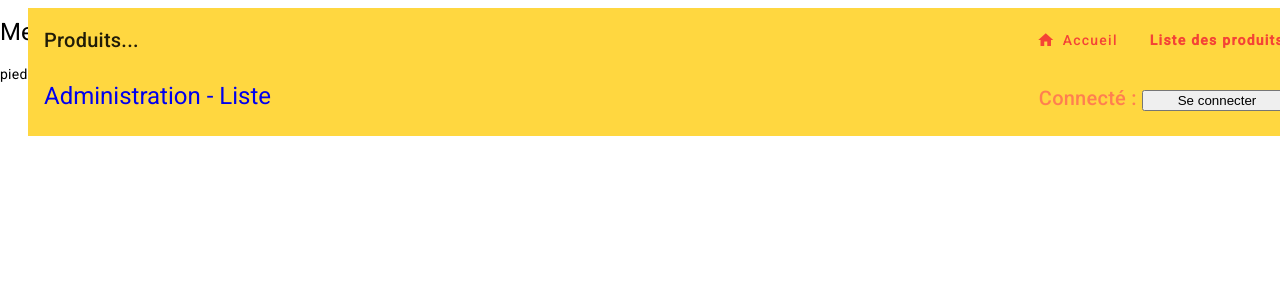
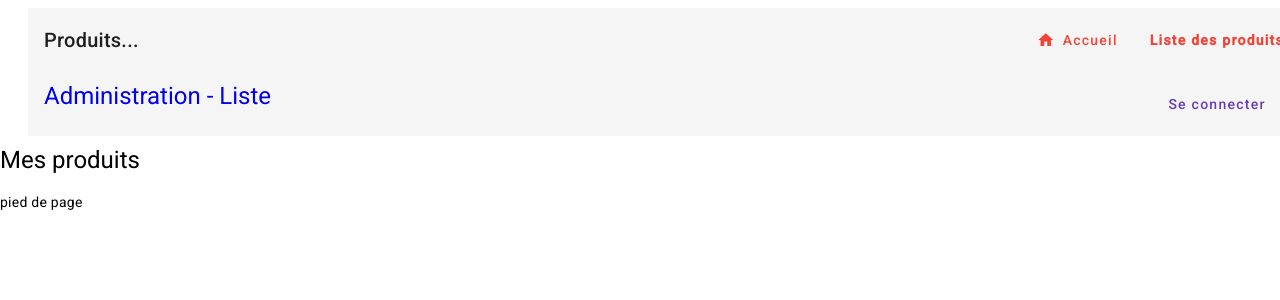
Before and after one commit to TITAN-85/ANGULAR, an Angular app: page /produit in a window 1280 px wide. Shown: the top 300 px of the page. Built offline with nearby package versions, Linux system fonts and the light colour scheme; no server answers.

Commit message:
material desing done

```diff
--- a/src/app/app.module.ts
+++ b/src/app/app.module.ts
@@ -15,6 +15,8 @@ import { BrowserAnimationsModule } from '@angular/platform-browser/animations';
 import {MatButtonModule} from '@angular/material/button';
 import {MatIconModule} from '@angular/material/icon';
 import {MatToolbarModule} from '@angular/material/toolbar';
+import {MatCardModule} from '@angular/material/card';
+
 
 
 
@@ -37,7 +39,8 @@ import {MatToolbarModule} from '@angular/material/toolbar';
     BrowserAnimationsModule,
     MatButtonModule,
     MatIconModule,
-    MatToolbarModule
+    MatToolbarModule,
+    MatCardModule
   ],
   providers: [],
   bootstrap: [AppComponent]
--- a/src/app/detail/detail.component.html
+++ b/src/app/detail/detail.component.html
@@ -5,3 +5,26 @@
     <p>Nom : {{biere?.nom}}</p>
     <p>Brasserie : {{biere?.brasserie}}</p>
 </article>
+
+
+
+<mat-card class="carte-produit">
+  <mat-card-header>
+    <mat-card-title>Nom: {{biere?.nom}}</mat-card-title>
+    <mat-card-subtitle>Brasserie: {{biere?.brasserie}}</mat-card-subtitle>
+  </mat-card-header>
+
+  <img mat-card-image src="https://via.placeholder.com/250" alt="Photo d'un produit">
+
+  <mat-card-content>
+    <p>
+<!--      Brasserie: -->
+      {{biere?.description}}
+    </p>
+  </mat-card-content>
+
+  <mat-card-actions>
+    <button mat-button><mat-icon> Modifier </mat-icon></button>
+    <button mat-button><mat-icon> Delete </mat-icon></button>
+  </mat-card-actions>
+</mat-card>
--- a/src/app/detail/detail.component.scss
+++ b/src/app/detail/detail.component.scss
@@ -0,0 +1,4 @@
+.carte-produit{
+  max-width: 300px;
+  margin: 16px;
+}
--- a/src/app/entete/entete.component.html
+++ b/src/app/entete/entete.component.html
@@ -1,5 +1,5 @@
 
-<mat-toolbar color="accent">
+<mat-toolbar>
   <mat-toolbar-row>
 <!--  <span>Produits...</span>-->
     <span class="filler" >Produits...</span>
@@ -15,7 +15,7 @@
     <span class="spacer"></span>
 
     <section>
-        <p>Connecté : <button (click)="seConnecter()">{{msgConnecter}}</button></p>
+         <button mat-button color="primary" (click)="seConnecter()">{{msgConnecter}}</button>
     </section>
 <!--    <span>-->
 <!--        <p>Connecté : <button (click)="seConnecter()">{{msgConnecter}}</button></p>-->
--- a/src/app/entete/entete.component.scss
+++ b/src/app/entete/entete.component.scss
@@ -29,6 +29,7 @@
     }
   mat-toolbar{
     position: fixed;
+    z-index: 999;
   }
 
   .filler{
--- a/src/app/liste/liste.component.html
+++ b/src/app/liste/liste.component.html
@@ -1,10 +1,9 @@
-
-
 
 
 <section class="liste">
     <h1>Mes produits</h1>
     <p *ngIf="estConnecte">Sont éditable ? <input type="checkbox" [(ngModel)]="sontEditable"></p>
+
     <app-produit [(peutEditer)]="sontEditable"  [produit]="unProduit" *ngFor = "let unProduit of produits"></app-produit>
 
 
--- a/src/app/liste/liste.component.scss
+++ b/src/app/liste/liste.component.scss
@@ -1,4 +1,5 @@
 .liste {
+    padding-top: calc(2*64px);
     display: flex;
     flex-direction: column;
     .unProduit{
--- a/src/app/produit/produit.component.scss
+++ b/src/app/produit/produit.component.scss
@@ -0,0 +1,9 @@
+:host{
+  padding-top: calc(20px);
+  display: flex;
+  flex-wrap: wrap;
+  .liste {
+    display: flex;
+    flex-wrap: wrap;
+  }
+}
```
Also changed, not shown: src/app/produit/produit.component.html (line endings or trailing spaces).
